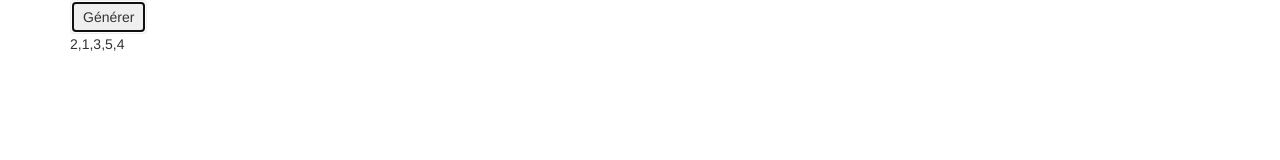
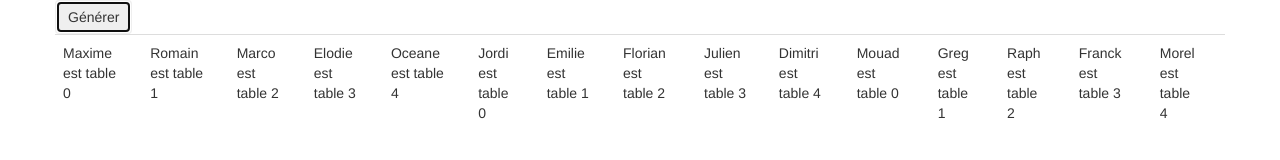
Before and after one commit to oceanegatien/sortingPeople, a website: page index.html in a window 1280 px wide. Both pictures are taken after a click on the button "Générer". Drawn offline with nearby package versions, Linux system fonts and the light colour scheme.

Commit message:
renvoie aléatoirement les gens a leur table

```diff
--- a/index.html
+++ b/index.html
@@ -20,14 +20,16 @@
 	</header>
 
 	<main class="container">
-		<section>
-			<button id="submitGroupOne" type="button" class="btn btn-outline-info">Générer</button>
+		<section class="row">
+			<button id="submitGroup" type="button" class="btn btn-outline-info">Générer</button>
 
-			</section>
 
-		<section id="groupeUn">
-			<div id="numeroGroupOne"></div>
-			<div id="personnesGroupOne"></div>
+		<table class="table" id="groupeUn">
+			<tr scope="row" id="numeroGroup">
+
+			</tr>
+
+		</table>
 		</section>
 
 	</main>
--- a/js/app.js
+++ b/js/app.js
@@ -1,44 +1,33 @@
 $(document).ready(function(){
+$('#submitGroup').on('click', function() {
+	$('#numeroGroup').html("");
 
-	var classe = [groupeUn, groupeDeux, groupeTrois]
-	var g = ['1', '2', '3', '4', '5'];
-	var groupeUn = ["Florian", "Mouad","Raph", "Julien", "Elodie"];
+	var table = ['table 0', 'table 1', 'table 2', 'table 3', 'table 4'];
+	var groupe = ["Florian", "Mouad","Raph", "Julien", "Elodie", "Maxime", "Dimitri", "Romain", "Franck", "Oceane","Jordi", "Greg", "Morel", "Emilie", "Marco"];
 
-	var groupeDeux = ["Jordi", "Greg", "Morel", "Emilie", "Marco"];
-
-	var groupeTrois = ["Maxime", "Dimitri", "Romain", "Franck", "Oceane"];
-
-for (var k = 0; k < classe.length; k++) {
-	console.log(classe[k]);
+	var idTable=0;
 
 
-$('#submitGroupOne').on('click', function() {
-	for (var i = 0; i < 5; i++) {
+for (var j = 0; j < groupe.length; j++) {
+	var hasard=Math.floor(Math.random()*(j+1));
 
-		var hasard=Math.floor(Math.random()*(i+1));
-
-		var sauve=g[i];
-		g[i]=g[hasard];
-		g[hasard]=sauve;
-	}
-		$('#numeroGroupOne').append(g + " ");
-		console.log(g);
+	var save=groupe[j];
+	groupe[j]=groupe[hasard];
+	groupe[hasard]=save;
+}
 
 
+for (var i = 0; i < groupe.length; i++) {
+	var nomPersonne = groupe[i];
+	$('#numeroGroup').append('<td>'+nomPersonne + " est table " +idTable+'<td>');
+	console.log('<td>'+nomPersonne + " est à la table " +idTable+'<td>');
 
-	for (var j = 0; j < 5; j++) {
-		var classe= classe[k];
-		var hasardTwo=Math.floor(Math.random()*(j+1));
-
-		var save=classe[j];
-		classe=classe[hasardTwo];
-		classe[hasardTwo]=sauve;
+	if (idTable >= 4) {
+		idTable=0;
+	}else{
+		idTable++;
 	}
-		console.log(classe);
-
-});
-
-
 
 }
+})
 });
```
